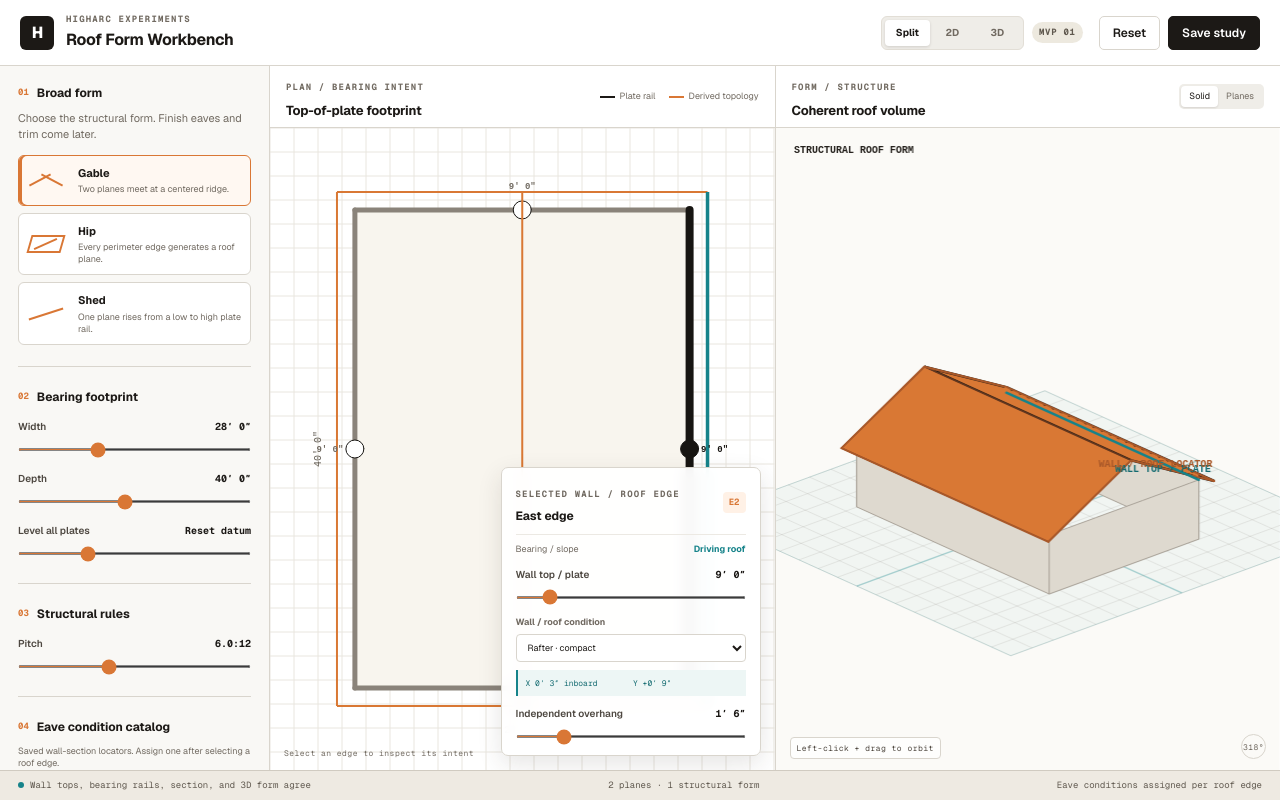
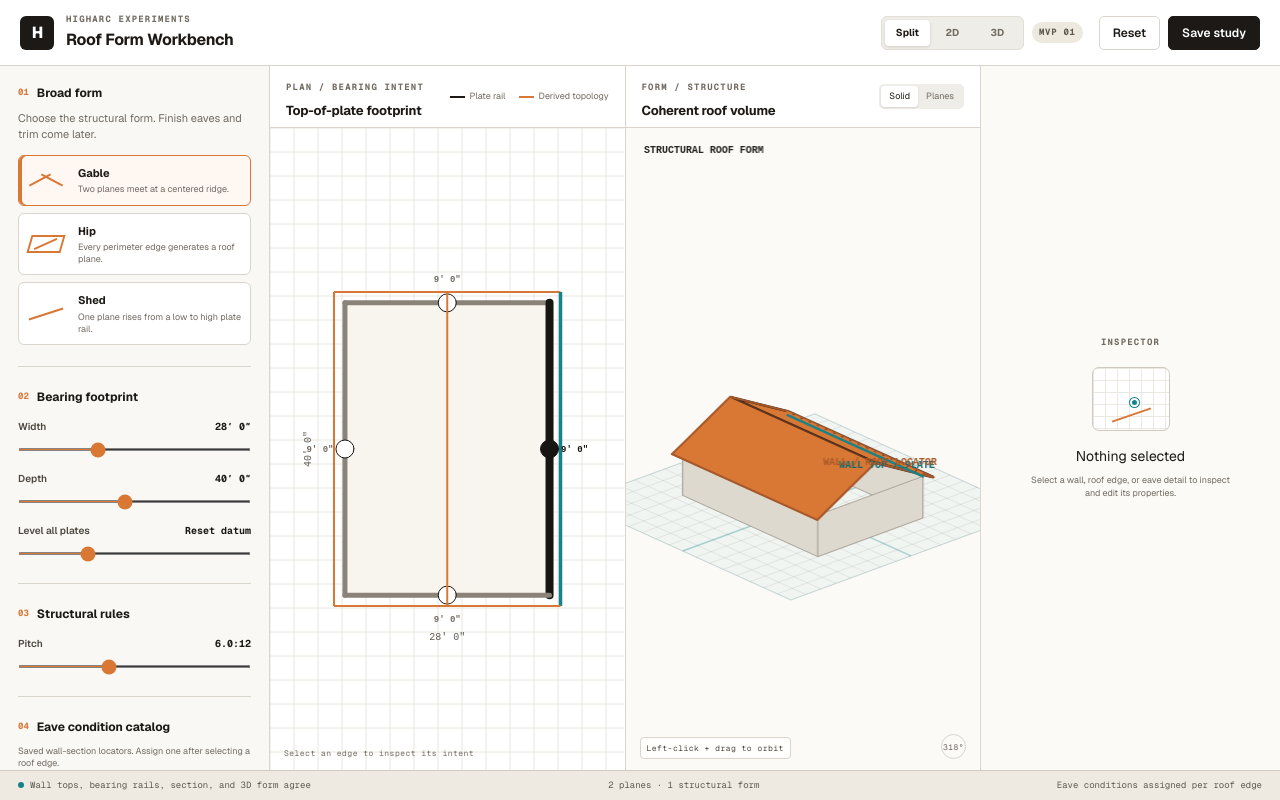
Before and after one commit to abrahamdrechsler/roof-form-workbench, a Next.js app: page / in a window 1280 px wide. Built offline with nearby package versions, Linux system fonts and the light colour scheme.

Commit message:
Make inspector persistent and contextual

```diff
--- a/app/globals.css
+++ b/app/globals.css
@@ -171,7 +171,7 @@ p {
   min-width: 0;
   overflow: hidden;
   display: grid;
-  grid-template-columns: 270px minmax(0, 1fr);
+  grid-template-columns: 270px minmax(0, 1fr) 300px;
 }
 
 .control-panel {
@@ -782,19 +782,14 @@ canvas {
 }
 
 .detail-inspector {
-  position: absolute;
-  z-index: 20;
-  top: 0;
-  right: 0;
-  bottom: 0;
-  width: min(360px, calc(100% - 270px));
+  min-width: 0;
+  min-height: 0;
   overflow: hidden;
   display: flex;
   flex-direction: column;
   padding: 18px;
   background: #fbfaf7;
   border-left: 1px solid var(--line);
-  box-shadow: -12px 0 32px rgba(40, 35, 30, 0.14);
 }
 
 .detail-inspector-header {
@@ -1080,6 +1075,122 @@ canvas {
   padding-top: 14px;
 }
 
+.inspector-selection-summary {
+  display: flex;
+  align-items: center;
+  justify-content: space-between;
+  gap: 12px;
+  margin-top: 18px;
+  padding: 11px 12px;
+  background: white;
+  border: 1px solid var(--line);
+  border-radius: 6px;
+  color: var(--muted);
+  font-size: 9px;
+}
+
+.inspector-selection-summary strong {
+  color: var(--ink);
+  font-family: var(--font-geist-mono), monospace;
+  font-size: 11px;
+}
+
+.inspector-properties {
+  margin-top: 18px;
+}
+
+.inspector-properties .height-input {
+  margin-top: 0;
+}
+
+.inspector-properties .condition-coordinate {
+  margin-top: 0;
+}
+
+.inspector-data {
+  margin: 18px 0 0;
+  padding: 0;
+  border-top: 1px solid var(--line);
+}
+
+.inspector-data div {
+  display: grid;
+  gap: 4px;
+  padding: 11px 0;
+  border-bottom: 1px solid var(--line);
+}
+
+.inspector-data dt {
+  color: var(--muted);
+  font-size: 8px;
+}
+
+.inspector-data dd {
+  margin: 0;
+  font-size: 10px;
+  font-weight: 650;
+}
+
+.inspector-empty {
+  display: grid;
+  justify-items: center;
+  margin: auto 0;
+  padding: 24px 10px;
+  text-align: center;
+}
+
+.inspector-empty-glyph {
+  position: relative;
+  width: 78px;
+  height: 64px;
+  margin: 18px 0 15px;
+  border: 1px solid #cfc9bf;
+  border-radius: 7px;
+  background:
+    linear-gradient(#ebe8e1 1px, transparent 1px),
+    linear-gradient(90deg, #ebe8e1 1px, transparent 1px),
+    white;
+  background-size: 12px 12px;
+}
+
+.inspector-empty-glyph i,
+.inspector-empty-glyph b {
+  position: absolute;
+  display: block;
+}
+
+.inspector-empty-glyph i {
+  left: 18px;
+  bottom: 14px;
+  width: 41px;
+  height: 2px;
+  background: var(--orange);
+  transform: rotate(-19deg);
+}
+
+.inspector-empty-glyph b {
+  left: 37px;
+  bottom: 23px;
+  width: 9px;
+  height: 9px;
+  background: var(--teal);
+  border: 2px solid white;
+  border-radius: 50%;
+  box-shadow: 0 0 0 1px var(--teal);
+}
+
+.inspector-empty h2 {
+  font-size: 14px;
+}
+
+.inspector-empty p {
+  max-width: 210px;
+  margin-top: 7px;
+  color: var(--muted);
+  font-size: 9px;
+  line-height: 1.45;
+}
+
 .detail-inspector-actions button {
   height: 34px;
   padding: 0 12px;
@@ -1331,7 +1442,7 @@ canvas {
 
 @media (max-width: 980px) {
   .workspace {
-    grid-template-columns: 220px minmax(0, 1fr);
+    grid-template-columns: 220px minmax(0, 1fr) 270px;
   }
 
   .drawing-area {
@@ -1350,7 +1461,7 @@ canvas {
 
 @media (max-width: 720px) {
   .workspace {
-    grid-template-columns: 178px minmax(0, 1fr);
+    grid-template-columns: 178px minmax(0, 1fr) 230px;
   }
 
   .drawing-area {
--- a/app/page.tsx
+++ b/app/page.tsx
@@ -637,6 +637,8 @@ export default function Home() {
     setEaveCatalog((current) => [...current, condition]);
     setShowEaveCreator(false);
     setSelectedCatalogId(condition.id);
+    setSelected3DWall(null);
+    setSelected3DEave(null);
     setCatalogEditDraft({
       name: condition.name,
       driver: condition.driver,
@@ -647,6 +649,8 @@ export default function Home() {
 
   const openCatalogInspector = (condition: EaveCondition) => {
     setSelectedCatalogId(condition.id);
+    setSelected3DWall(null);
+    setSelected3DEave(null);
     setCatalogEditDraft({
       name: condition.name,
       driver: condition.driver,
@@ -1764,80 +1768,14 @@ export default function Home() {
                   Math.abs(y - roofBottom),
                   Math.abs(x - roofLeft),
                 ];
-                setSelectedEdge(distances.indexOf(Math.min(...distances)));
+                const edge = distances.indexOf(Math.min(...distances));
+                setSelectedEdge(edge);
+                setSelected3DEave(edge);
+                setSelected3DWall(null);
+                setSelectedCatalogId(null);
               }}
             />
             <div className="canvas-note">Select an edge to inspect its intent</div>
-            <aside className="edge-inspector">
-              <div className="edge-inspector-heading">
-                <div>
-                  <span className="view-label">SELECTED WALL / ROOF EDGE</span>
-                  <h3>{EDGE_LABELS[selectedEdge]} edge</h3>
-                </div>
-                <span className="selection-index">E{selectedEdge + 1}</span>
-              </div>
-              <div className="edge-summary">
-                <span>{roleLabel(roles[selectedEdge])}</span>
-                <strong
-                  className={
-                    !roofResolved || hipVariableTransition
-                      ? "warning"
-                      : "healthy"
-                  }
-                >
-                  {!roofResolved
-                    ? "Conflict"
-                    : hipVariableTransition
-                      ? "Corners adjust"
-                      : selectedDrivesRoof
-                        ? "Driving roof"
-                        : "Clipped by roof"}
-                </strong>
-              </div>
-              <Range
-                label="Wall top / plate"
-                value={plateHeights[selectedEdge]}
-                min={6}
-                max={30}
-                step={0.25}
-                output={feetInches(plateHeights[selectedEdge])}
-                onChange={setSelectedPlateHeight}
-              />
-              <label className="condition-select">
-                <span>Wall / roof condition</span>
-                <select
-                  value={edgeEaveIds[selectedEdge]}
-                  onChange={(event) =>
-                    assignEaveCondition(selectedEdge, event.target.value)
-                  }
-                >
-                  {eaveCatalog.map((condition) => (
-                    <option key={condition.id} value={condition.id}>
-                      {condition.name}
-                    </option>
-                  ))}
-                </select>
-              </label>
-              <div className="condition-coordinate compact">
-                <span>X {feetInches(bearingInsets[selectedEdge])} inboard</span>
-                <span>Y +{feetInches(bearingOffsets[selectedEdge])}</span>
-              </div>
-              <Range
-                label="Independent overhang"
-                value={edgeOverhangs[selectedEdge]}
-                min={0}
-                max={8}
-                step={0.25}
-                output={feetInches(edgeOverhangs[selectedEdge])}
-                onChange={(value) =>
-                  setEdgeOverhangs((current) =>
-                    current.map((overhang, index) =>
-                      index === selectedEdge ? value : overhang,
-                    ),
-                  )
-                }
-              />
-            </aside>
             </ViewPanel>
           )}
 
@@ -1888,6 +1826,7 @@ export default function Home() {
                   setSelectedEdge(eave.edge);
                   setSelected3DEave(eave.edge);
                   setSelected3DWall(null);
+                  setSelectedCatalogId(null);
                   return;
                 }
                 const wall = [...formWallRegions.current]
@@ -1897,11 +1836,13 @@ export default function Home() {
                   setSelectedEdge(wall.edge);
                   setSelected3DWall(wall.edge);
                   setSelected3DEave(null);
+                  setSelectedCatalogId(null);
                   setWallHeightDraft(plateHeights[wall.edge].toFixed(2));
                   return;
                 }
                 setSelected3DWall(null);
                 setSelected3DEave(null);
+                setSelectedCatalogId(null);
                 setSelectedPlane(
                   roofKind === "shed"
                     ? "shed-plane"
@@ -2031,140 +1972,13 @@ export default function Home() {
                   <output>{feetInches(plateHeights[selected3DWall])}</output>
                 </button>
               )}
-            {selected3DEave !== null && (
-              <div className="wall-height-popover eave-assignment-popover">
-                <div className="wall-height-popover-heading">
-                  <div>
-                    <span className="view-label">SELECTED ROOF EDGE</span>
-                    <strong>{EDGE_LABELS[selected3DEave]} eave</strong>
-                  </div>
-                  <button
-                    aria-label="Close eave condition editor"
-                    onClick={() => setSelected3DEave(null)}
-                  >
-                    ×
-                  </button>
-                </div>
-                <label>
-                  <span>Wall / roof condition</span>
-                  <select
-                    value={edgeEaveIds[selected3DEave]}
-                    onChange={(event) =>
-                      assignEaveCondition(selected3DEave, event.target.value)
-                    }
-                  >
-                    {eaveCatalog.map((condition) => (
-                      <option key={condition.id} value={condition.id}>
-                        {condition.name}
-                      </option>
-                    ))}
-                  </select>
-                </label>
-                <div className="condition-coordinate">
-                  <span>
-                    X {feetInches(bearingInsets[selected3DEave])} inboard
-                  </span>
-                  <span>
-                    Y +{feetInches(bearingOffsets[selected3DEave])} above plate
-                  </span>
-                </div>
-                <label>
-                  <span>Independent overhang</span>
-                  <div className="height-input">
-                    <input
-                      type="number"
-                      min={0}
-                      max={8}
-                      step={0.25}
-                      value={edgeOverhangs[selected3DEave]}
-                      onChange={(event) => {
-                        const nextValue = Number(event.target.value);
-                        if (!Number.isFinite(nextValue)) return;
-                        setEdgeOverhangs((current) =>
-                          current.map((overhang, index) =>
-                            index === selected3DEave
-                              ? Math.max(0, Math.min(8, nextValue))
-                              : overhang,
-                          ),
-                        );
-                      }}
-                    />
-                    <span>ft</span>
-                  </div>
-                </label>
-              </div>
-            )}
-            {showWalls && selected3DWall !== null && (
-              <div className="wall-height-popover">
-                <div className="wall-height-popover-heading">
-                  <div>
-                    <span className="view-label">SELECTED WALL</span>
-                    <strong>{EDGE_LABELS[selected3DWall]} wall</strong>
-                  </div>
-                  <button
-                    aria-label="Close wall height editor"
-                    onClick={() => setSelected3DWall(null)}
-                  >
-                    ×
-                  </button>
-                </div>
-                <label>
-                  <span>Top / plate height</span>
-                  <div className="height-input">
-                    <input
-                      autoFocus
-                      type="number"
-                      min={6}
-                      max={30}
-                      step={0.25}
-                      value={wallHeightDraft}
-                      onChange={(event) => {
-                        const nextDraft = event.target.value;
-                        setWallHeightDraft(nextDraft);
-                        const nextHeight = Number(nextDraft);
-                        if (
-                          selected3DWall === null ||
-                          !nextDraft.trim() ||
-                          !Number.isFinite(nextHeight) ||
-                          nextHeight < 6 ||
-                          nextHeight > 30
-                        ) {
-                          return;
-                        }
-                        setPlateHeights((current) =>
-                          current.map((height, index) =>
-                            index === selected3DWall ? nextHeight : height,
-                          ),
-                        );
-                      }}
-                      onKeyDown={(event) => {
-                        if (event.key === "Enter") {
-                          commitWallHeight();
-                          event.currentTarget.blur();
-                        }
-                        if (event.key === "Escape") {
-                          setWallHeightDraft(
-                            plateHeights[selected3DWall].toFixed(2),
-                          );
-                          setSelected3DWall(null);
-                        }
-                      }}
-                    />
-                    <span>ft</span>
-                  </div>
-                </label>
-                <small>
-                  Current {feetInches(plateHeights[selected3DWall])} · arrows
-                  update live
-                </small>
-              </div>
-            )}
             </ViewPanel>
           )}
         </section>
 
-        {selectedCatalogId && (
-          <aside className="detail-inspector">
+        <aside className="detail-inspector">
+          {selectedCatalogId ? (
+            <>
             <header className="detail-inspector-header">
               <div>
                 <span className="view-label">EAVE DETAIL CATALOG</span>
@@ -2337,8 +2151,185 @@ export default function Home() {
                 Save changes
               </button>
             </div>
-          </aside>
-        )}
+            </>
+          ) : selected3DWall !== null ? (
+            <>
+              <header className="detail-inspector-header">
+                <div>
+                  <span className="view-label">SELECTED WALL</span>
+                  <h2>{EDGE_LABELS[selected3DWall]} wall</h2>
+                </div>
+                <button
+                  aria-label="Clear wall selection"
+                  onClick={() => setSelected3DWall(null)}
+                >
+                  ×
+                </button>
+              </header>
+
+              <div className="inspector-selection-summary">
+                <span>{roleLabel(roles[selected3DWall])}</span>
+                <strong>{feetInches(plateHeights[selected3DWall])}</strong>
+              </div>
+
+              <div className="detail-form inspector-properties">
+                <label>
+                  <span>Top / plate height</span>
+                  <div className="height-input">
+                    <input
+                      type="number"
+                      min={6}
+                      max={30}
+                      step={0.25}
+                      value={wallHeightDraft}
+                      onChange={(event) => {
+                        const nextDraft = event.target.value;
+                        setWallHeightDraft(nextDraft);
+                        const nextHeight = Number(nextDraft);
+                        if (
+                          !nextDraft.trim() ||
+                          !Number.isFinite(nextHeight) ||
+                          nextHeight < 6 ||
+                          nextHeight > 30
+                        ) {
+                          return;
+                        }
+                        setPlateHeights((current) =>
+                          current.map((height, index) =>
+                            index === selected3DWall ? nextHeight : height,
+                          ),
+                        );
+                      }}
+                      onKeyDown={(event) => {
+                        if (event.key === "Enter") {
+                          commitWallHeight();
+                          event.currentTarget.blur();
+                        }
+                        if (event.key === "Escape") {
+                          setWallHeightDraft(
+                            plateHeights[selected3DWall].toFixed(2),
+                          );
+                        }
+                      }}
+                    />
+                    <span>ft</span>
+                  </div>
+                </label>
+              </div>
+
+              <div className="detail-inspector-note">
+                Arrow controls and typed values update the wall live. Drag the
+                handle in 3D for direct height editing.
+              </div>
+
+              <dl className="inspector-data">
+                <div>
+                  <dt>Roof relationship</dt>
+                  <dd>{roleLabel(roles[selected3DWall])}</dd>
+                </div>
+                <div>
+                  <dt>Assigned condition</dt>
+                  <dd>
+                    {eaveCatalog.find(
+                      (condition) =>
+                        condition.id === edgeEaveIds[selected3DWall],
+                    )?.name ?? "Unassigned"}
+                  </dd>
+                </div>
+              </dl>
+            </>
+          ) : selected3DEave !== null ? (
+            <>
+              <header className="detail-inspector-header">
+                <div>
+                  <span className="view-label">SELECTED ROOF EDGE</span>
+                  <h2>{EDGE_LABELS[selected3DEave]} eave</h2>
+                </div>
+                <button
+                  aria-label="Clear roof edge selection"
+                  onClick={() => setSelected3DEave(null)}
+                >
+                  ×
+                </button>
+              </header>
+
+              <div className="inspector-selection-summary">
+                <span>{roleLabel(roles[selected3DEave])}</span>
+                <strong>E{selected3DEave + 1}</strong>
+              </div>
+
+              <div className="detail-form inspector-properties">
+                <label>
+                  <span>Wall / roof condition</span>
+                  <select
+                    value={edgeEaveIds[selected3DEave]}
+                    onChange={(event) =>
+                      assignEaveCondition(selected3DEave, event.target.value)
+                    }
+                  >
+                    {eaveCatalog.map((condition) => (
+                      <option key={condition.id} value={condition.id}>
+                        {condition.name}
+                      </option>
+                    ))}
+                  </select>
+                </label>
+
+                <div className="condition-coordinate">
+                  <span>
+                    X {feetInches(bearingInsets[selected3DEave])} inboard
+                  </span>
+                  <span>
+                    Y +{feetInches(bearingOffsets[selected3DEave])} above plate
+                  </span>
+                </div>
+
+                <label>
+                  <span>Independent overhang</span>
+                  <div className="height-input">
+                    <input
+                      type="number"
+                      min={0}
+                      max={8}
+                      step={0.25}
+                      value={edgeOverhangs[selected3DEave]}
+                      onChange={(event) => {
+                        const nextValue = Number(event.target.value);
+                        if (!Number.isFinite(nextValue)) return;
+                        setEdgeOverhangs((current) =>
+                          current.map((overhang, index) =>
+                            index === selected3DEave
+                              ? Math.max(0, Math.min(8, nextValue))
+                              : overhang,
+                          ),
+                        );
+                      }}
+                    />
+                    <span>ft</span>
+                  </div>
+                </label>
+              </div>
+
+              <div className="detail-inspector-note">
+                The condition controls the stable X/Y roof locator. Overhang
+                extends beyond it independently.
+              </div>
+            </>
+          ) : (
+            <div className="inspector-empty">
+              <span className="view-label">INSPECTOR</span>
+              <div className="inspector-empty-glyph" aria-hidden="true">
+                <i />
+                <b />
+              </div>
+              <h2>Nothing selected</h2>
+              <p>
+                Select a wall, roof edge, or eave detail to inspect and edit
+                its properties.
+              </p>
+            </div>
+          )}
+        </aside>
       </div>
 
       <footer className="statusbar">
```
